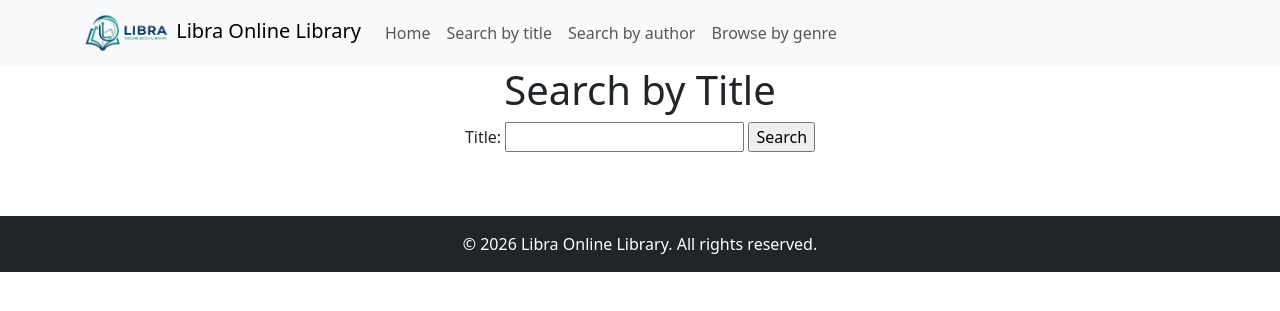
After one commit to Horacio331/curso_python, a Flask app: template books/templates/search_by_title.html in a window 1280 px wide. The commit adds this page. Shown: the top 311 px of the page. Run offline with Flask 3, Linux system fonts and the light colour scheme; the template is opened without the code that fills it, so the values that code supplies are empty.

Commit message:
added search by title

```diff
--- a/books/templates/base.html
+++ b/books/templates/base.html
@@ -7,6 +7,11 @@
     {% block head %}
     <title>{% block title %}{% endblock %}</title>
     {% endblock %}
+    <!-- Favicon -->
+    <link rel="apple-touch-icon" sizes="180x180" href="/static/apple-touch-icon.png">
+    <link rel="icon" type="image/png" sizes="32x32" href="/static/favicon-32x32.png">
+    <link rel="icon" type="image/png" sizes="16x16" href="/static/favicon-16x16.png">
+    <link rel="manifest" href="/static/site.webmanifest">
     <!-- Bootstrap CSS -->
     <link href="https://cdn.jsdelivr.net/npm/bootstrap@5.3.0/dist/css/bootstrap.min.css" rel="stylesheet">
     <style>
--- /dev/null
+++ b/books/templates/search_by_title.html
@@ -0,0 +1,21 @@
+{% extends "base.html" %}
+{% block title %}Libra Online Library - Search by Title{% endblock %}
+{% block body %}
+<div class="container" style="display: flex; justify-content: center; align-items: center;">
+    <h1>Search by Title</h1>
+</div>
+<div class="container" style="display: flex; justify-content: center; align-items: center;">
+    <form action="/search_by_title" method="post">
+        <label for="title">Title:</label>
+        <input type="text" id="title" name="title">
+        <input type="submit" value="Search">
+    </form>
+</div>
+<div class="container" style="display: flex; justify-content: center; align-items: center;">
+    <ul>
+        {% for book in books_list %}
+        <li><a href="/book/{{ book.id }}">{{ book.title }}</a> by {{ book.author }}</li>
+        {% endfor %}
+    </ul>
+</div>
+{% endblock %}
```
Also changed, not shown: books/templates/card.html (added, +20 -0 lines), books/templates/search_by_author.html (+4 -23 lines), books/static/images/android-chrome-192x192.png (added), books/static/images/android-chrome-512x512.png (added), books/static/images/apple-touch-icon.png (added), books/static/images/favicon-16x16.png (added), books/static/images/favicon-32x32.png (added), books/static/images/favicon.ico (added), books/static/images/site.webmanifest (added), books/static/images/sites.webmanifest (added).
